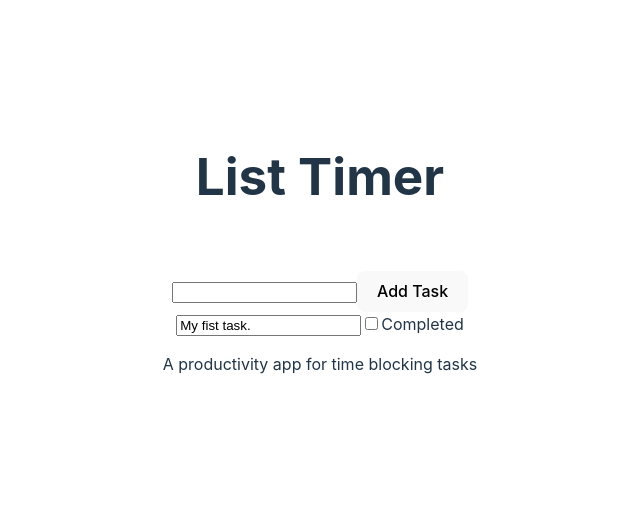
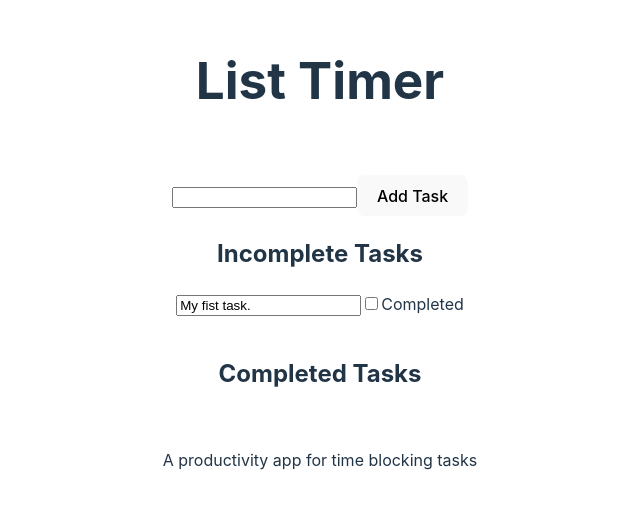
Before and after one commit to mrjasonweaver/dayredi, a React (Vite) app: page / in a window 1280 px wide. Shown: the part 131-640 px from the top of the page, without its empty margins (320-960 px from the left). Built offline with nearby package versions, Linux system fonts and the light colour scheme.

Commit message:
completed vs incomlete tasks

```diff
--- a/src/App.css
+++ b/src/App.css
@@ -18,3 +18,7 @@
 .read-the-docs {
   color: #888;
 }
+
+.list-wrap {
+  padding-bottom: 20px;
+}
--- a/src/components/Task.tsx
+++ b/src/components/Task.tsx
@@ -33,22 +33,47 @@ const Task: React.FC<TaskProps> = ({ lists, setLists, currentList, task }) => {
         setTitle(event.target.value);
     };
 
+    /**
+     * Utility to update the current task's completed status for the currentList.
+     * @param task The task to update.
+     * @returns The updated task.
+     */
+    const updateTaskCompletedStatus = (task: Task) => {
+        return {
+            ...task,
+            completed: !task.completed,
+        }
+    }
+
+    /**
+     * Update the prevLists object with the current tasks list updated task's completed status.
+     * @returns The updated prevLists object.
+     */
+    const updateLists = (prevLists: ListWithIndexSignature) => {
+        // Update the current task's completed status.
+        const updatedTask: Task = updateTaskCompletedStatus(task);
+
+        // Update the currentList's tasks with the updated task.
+        const updatedTasks = {
+            ...prevLists[currentList].tasks,
+            [taskId]: updatedTask,
+        };
+
+        // Update the currentList's tasks with the sorted tasks.
+        return {
+            ...prevLists,
+            [currentList]: {
+                ...prevLists[currentList],
+                tasks: updatedTasks,
+            },
+        };
+
+    }
+
+
     const handleCheckboxChange = () => {
         setLists((prevLists: ListWithIndexSignature) => {
-            // Update the current task's completed status for the currentList.
-            return {
-                ...prevLists,
-                [currentList]: {
-                    ...prevLists[currentList],
-                    tasks: {
-                        ...prevLists[currentList].tasks,
-                        [taskId]: {
-                            ...prevLists[currentList].tasks[taskId],
-                            completed: !completed,
-                        },
-                    },
-                },
-            };
+            return updateLists(prevLists);
         });
     };
 
--- a/src/components/TaskList.tsx
+++ b/src/components/TaskList.tsx
@@ -13,9 +13,19 @@ const TaskList: React.FC<TaskListProps> = ({ lists, setLists, currentList }) =>
 
     const tasks = Object.values(lists[currentList]['tasks']);
 
+    const incompleteTasks = tasks.filter((task) => {
+        return task.completed === false
+    });
+
+    const completedTasks = tasks.filter((task) => {
+        return task.completed === true
+    });
+
     return (
-        <div>
-        {tasks?.map((task, index) => {
+        <>
+            <h2>Incomplete Tasks</h2>
+            <div className="list-wrap">
+                {incompleteTasks?.map((task, index) => {
                     return (
                         <Task
                             key={index}
@@ -27,6 +37,22 @@ const TaskList: React.FC<TaskListProps> = ({ lists, setLists, currentList }) =>
                     );
                 })}
             </div>
+
+            <h2>Completed Tasks</h2>
+            <div className="list-wrap">
+                {completedTasks?.reverse().map((task, index) => {
+                    return (
+                        <Task
+                            key={index}
+                            lists={lists}
+                            setLists={setLists}
+                            currentList={currentList}
+                            task={task}
+                        />
+                    );
+                })}
+            </div>
+        </>
     );
 };
 
```
Lines whose indentation alone changed are shown as unchanged.
